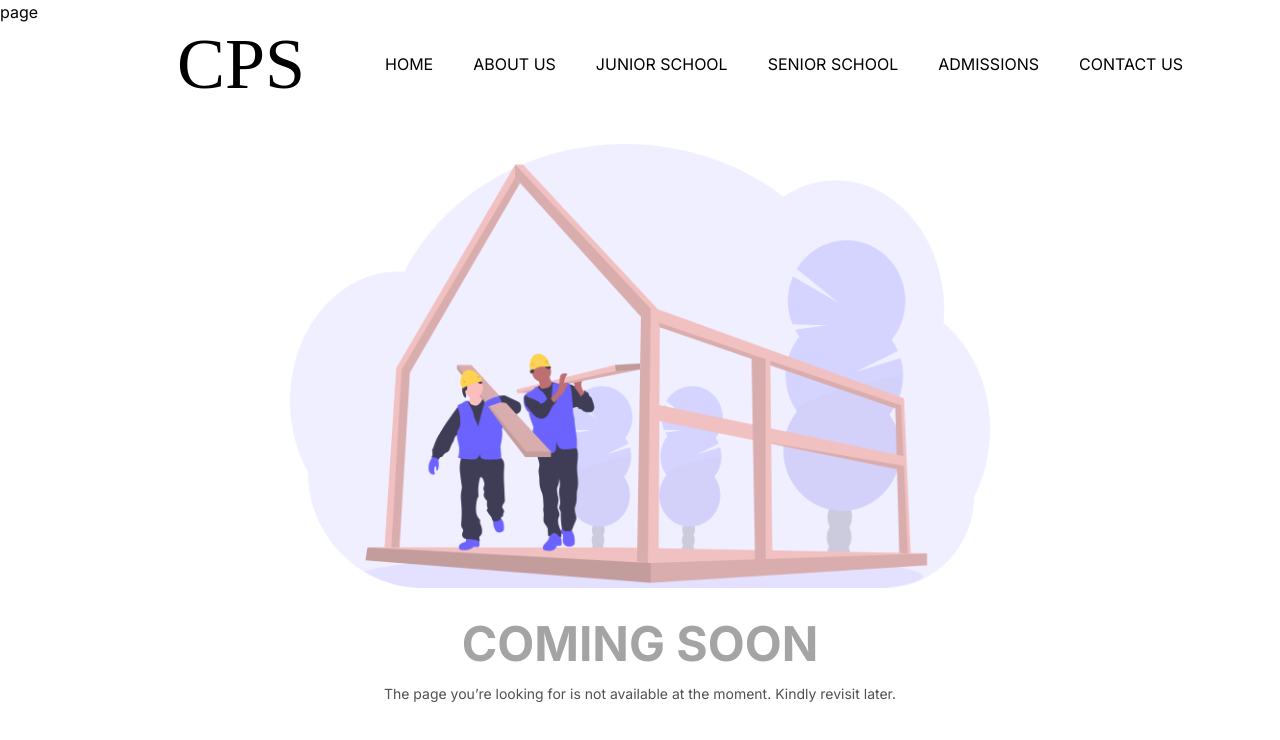
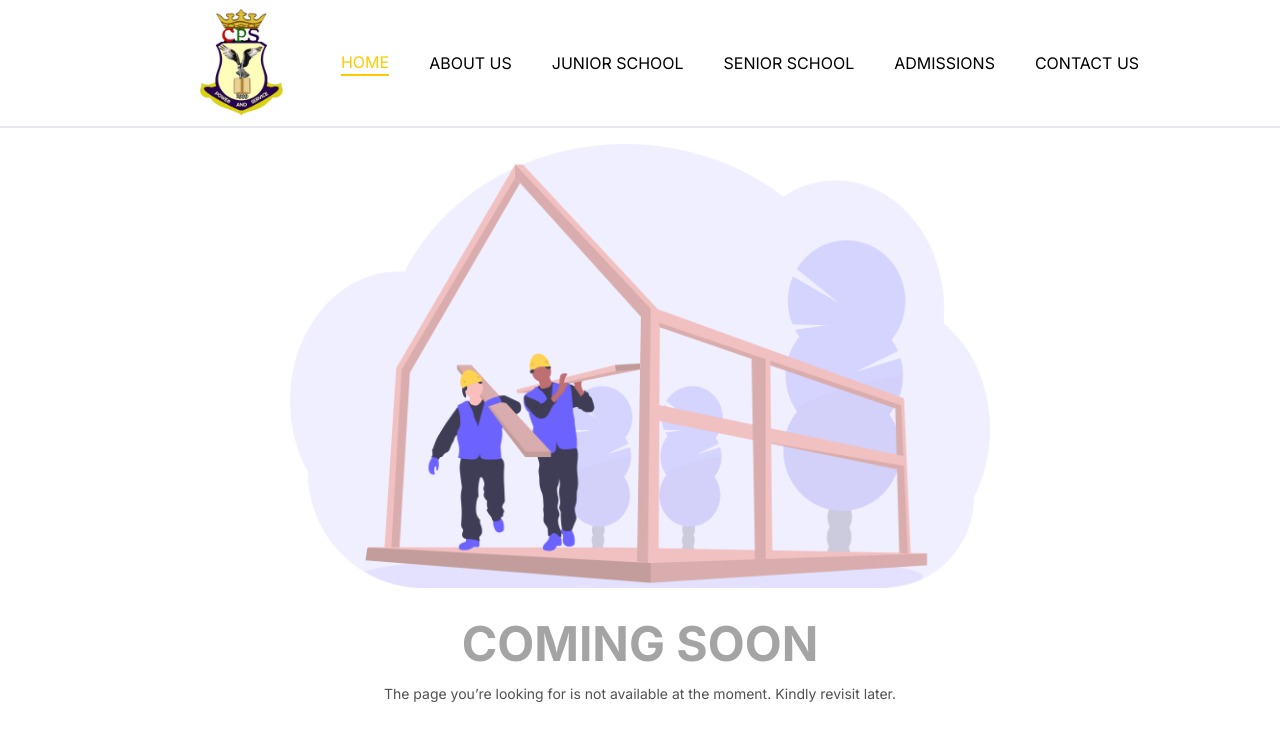
Before and after one commit to JasmineBabaYara/CrownPrinceSchool, a Next.js app: page / in a window 1280 px wide. Shown: the top 740 px of the page. Built offline with nearby package versions, Linux system fonts and the light colour scheme.

Commit message:
import image dependencies

```diff
--- a/components/navigation/page.js
+++ b/components/navigation/page.js
@@ -3,6 +3,8 @@ import Link from 'next/link';
 import { usePathname } from 'next/navigation';
 import React, { useState, useEffect } from 'react';
 import { FaBars, FaTimes } from "react-icons/fa";
+import Image from "next/image";
+import logo from "../../public/images/logo.jpg"
 
 export default function Navigation() {
   const pathname = usePathname();
@@ -14,31 +16,9 @@ export default function Navigation() {
 
   const closeMenu = () => setOpen(false);
 
-  //function to determine whether screen is being scrolled
-  // useEffect(() => {
-  //   //disable scroll on menu open
-  //   if (open === true) {
-  //     document.querySelector('body').style.overflow = 'hidden';
-  //   } else {
-  //     document.querySelector('body').style.overflow = 'scroll';
-  //   }
-  //   const handleScroll = () => {
-  //     const scrollPosition = window.scrollY;
-  //     const shouldAddBackground = scrollPosition > 0;
-
-  //     //if screen is moved add background color
-  //     setIsScrolled(shouldAddBackground);
-  //   };
-
-  //   window.addEventListener('scroll', handleScroll);
-
-  //   return () => {
-  //     window.removeEventListener('scroll', handleScroll);
-  //   };
-  // }, [open]);
 
   return (
-    <div className="fixed z-10 w-full h-32 bg-transparent flex items-center lg:justify-center justify-between p-10  ">
+    <div className="fixed z-10 w-full h-32 bg-white flex items-center lg:justify-center justify-between p-10 border-b-2 border-gray-20 navbar">
       <div className="sidemenu lg:hidden" onClick={handleOpen}>
         {open ? (
           <FaTimes size={30} color="black" onClick={() => closeMenu()} />
@@ -46,14 +26,14 @@ export default function Navigation() {
           <FaBars size={30} color="black" />
         )}
       </div>
-        <p className='uppercase text-7xl text-black lg:ml-20 lg:mr-20' style={{ fontFamily: 'nautilus_pompilius' }}>CPS</p>
+      <Image src={logo} alt="logo" width="200" height="200" className='' />
         <div className={open ? "nav-menu active" : 'nav-menu flex lg:items-center lg:justify-center gap-10'}>
-          <Link href="/" className={`uppercase text-base text-black relative ${pathname === '/' ? 'active' : ''}`}>Home</Link>
-          <Link href="#about" className={`uppercase text-base text-black relative ${pathname === '#about' ? 'active' : ''}`}>About Us</Link>
-          <Link href="#menu" className={`uppercase text-base text-black relative ${pathname === '#menu' ? 'active' : ''}`}>junior school</Link>
-          <Link href="#gallery" className={`uppercase text-base text-black relative ${pathname === '#gallery' ? 'active' : ''}`}>senior school</Link>
-          <Link href="#order" className={`uppercase text-base text-black relative ${pathname === '/order' ? 'active' : ''}`}>admissions </Link>
-          <Link href="/contact" className={`uppercase text-base text-black relative ${pathname === '/contact' ? 'active' : ''}`}>Contact Us</Link>
+          <Link href="/" className={`uppercase text-base text-black relative hover:text-[#f7d449] ${pathname === '/' ? 'active' : ''}`}>Home</Link>
+          <Link href="#about" className={`uppercase text-base text-black relative hover:text-[#f7d449] ${pathname === '#about' ? 'active' : ''}`}>About Us</Link>
+          <Link href="#menu" className={`uppercase text-base text-black relative hover:text-[#f7d449] ${pathname === '#menu' ? 'active' : ''}`}>junior school</Link>
+          <Link href="#gallery" className={`uppercase text-base text-black relative hover:text-[#f7d449] ${pathname === '#gallery' ? 'active' : ''}`}>senior school</Link>
+          <Link href="#order" className={`uppercase text-base text-black relative hover:text-[#f7d449] ${pathname === '/order' ? 'active' : ''}`}>admissions </Link>
+          <Link href="/contact" className={`uppercase text-base text-black relative hover:text-[#f7d449] ${pathname === '/contact' ? 'active' : ''}`}>Contact Us</Link>
         </div>
     </div>
   );
```
